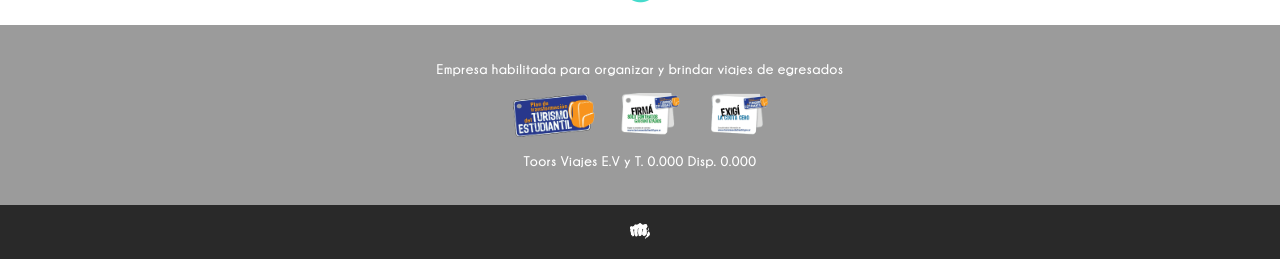
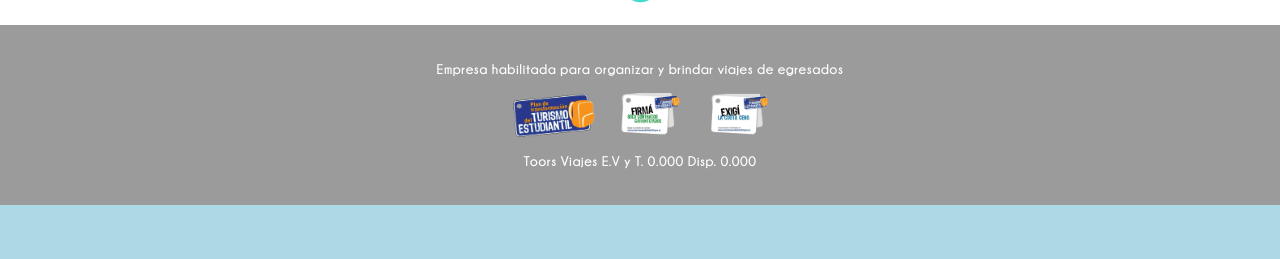
Before and after one commit to lacuevatv/troops, a PHP site: page / in a window 1280 px wide. Shown: the part 1664-1923 px from the top of the page. After the commit the page ends 1869 px from the top, so only its background shows below. Run offline with PHP 8.4, Linux system fonts and the light colour scheme; data that the repository does not hold is empty.

Commit message:
quite el legal de hit abajo

```diff
--- a/web/assets/css/sass/footer.scss
+++ b/web/assets/css/sass/footer.scss
@@ -69,98 +69,3 @@ footer {
         }
     }
 }
-
-
-//hit legales
-.hit-legales{
-    color:$color-blanco;
-    background-color: #292929;
-    text-align: center;
-    font-size: 100%;
-    padding: 15px 0;
-
-    a {
-        position: relative;
-        img {
-            vertical-align: bottom;
-                width: 20px;
-            @media (max-width: $md) {
-                width: 30px;
-            }
-        }
-
-        &:hover {
-            &:before {
-                @media (min-width: $md) {
-                content: "Design and development";
-                position: absolute;
-                text-transform: uppercase;
-                display: inline-block;
-                line-height: 170%;
-                    left: -265px;
-                    top: -6px;
-                    width: 268px;
-                    font-size: 85%;
-                }
-            }
-        &:after {
-                @media (min-width: $md) {
-                    content: "";
-                    display: inline-block;
-                    position: absolute;
-                    font-size: 100%;
-                    background: url(../images/logo-hit-fuente.png) no-repeat;
-                    background-size: cover;
-                    top: -3px;
-                    right: -50px;
-                    width: 29px;
-                    height: 16px;
-                }
-            }
-        }//cierra hover
-
-        &:before {
-            content: "Design and development";
-            position: absolute;
-            text-transform: uppercase;
-            display: inline-block;
-            left: -177px;
-            top: -8px;
-            width: 196px;
-            font-size: 60%;
-            line-height: 170%;
-            opacity: 0.7;
-            @media (min-width: $sm) {
-                left: -243px;
-                width: 228px;
-                opacity: 1;
-            }
-            @media (min-width: $md) {
-                content: none;
-            }
-        }
-        &:after {
-            display: inline-block;
-            position: absolute;
-            content: "";
-            top: -9px;
-            right: -53px;
-            width: 32px;
-            height: 15px;
-            font-size: 100%;
-            background: url(../images/logo-hit-fuente.png) no-repeat;
-            background-size: cover;
-            opacity: 0.8;
-            @media (min-width: $sm) {
-                top: -5px;
-                right: -66px;
-                width: 36px;
-                height: 18px;
-            }
-            @media (min-width: $md) {
-                content: none;
-            }
-        }
-
-    }//cierra a
-}//cierre hit-legales
--- a/web/assets/css/style.css
+++ b/web/assets/css/style.css
@@ -282,84 +282,6 @@ footer {
       #legales p {
         font-size: 100%;
         letter-spacing: .5px; } }
-
-.hit-legales {
-  color: #fff;
-  background-color: #292929;
-  text-align: center;
-  font-size: 100%;
-  padding: 15px 0; }
-  .hit-legales a {
-    position: relative; }
-    .hit-legales a img {
-      vertical-align: bottom;
-      width: 20px; }
-      @media (max-width: 992px) {
-        .hit-legales a img {
-          width: 30px; } }
-    @media (min-width: 992px) {
-      .hit-legales a:hover:before {
-        content: "Design and development";
-        position: absolute;
-        text-transform: uppercase;
-        display: inline-block;
-        line-height: 170%;
-        left: -265px;
-        top: -6px;
-        width: 268px;
-        font-size: 85%; } }
-    @media (min-width: 992px) {
-      .hit-legales a:hover:after {
-        content: "";
-        display: inline-block;
-        position: absolute;
-        font-size: 100%;
-        background: url(../images/logo-hit-fuente.png) no-repeat;
-        background-size: cover;
-        top: -3px;
-        right: -50px;
-        width: 29px;
-        height: 16px; } }
-    .hit-legales a:before {
-      content: "Design and development";
-      position: absolute;
-      text-transform: uppercase;
-      display: inline-block;
-      left: -177px;
-      top: -8px;
-      width: 196px;
-      font-size: 60%;
-      line-height: 170%;
-      opacity: 0.7; }
-      @media (min-width: 767px) {
-        .hit-legales a:before {
-          left: -243px;
-          width: 228px;
-          opacity: 1; } }
-      @media (min-width: 992px) {
-        .hit-legales a:before {
-          content: none; } }
-    .hit-legales a:after {
-      display: inline-block;
-      position: absolute;
-      content: "";
-      top: -9px;
-      right: -53px;
-      width: 32px;
-      height: 15px;
-      font-size: 100%;
-      background: url(../images/logo-hit-fuente.png) no-repeat;
-      background-size: cover;
-      opacity: 0.8; }
-      @media (min-width: 767px) {
-        .hit-legales a:after {
-          top: -5px;
-          right: -66px;
-          width: 36px;
-          height: 18px; } }
-      @media (min-width: 992px) {
-        .hit-legales a:after {
-          content: none; } }
 
 /*--------------------------------------------------------------
 6.0 header
--- a/web/footer.php
+++ b/web/footer.php
@@ -52,12 +52,6 @@
     		</div>
     	</section>
 
-        <aside class="hit-legales">
-            <a href="http://hit.com.ar/" target="_blank" class="btn logo-hit-footer">
-                <img src="<?php echo MAINSURL; ?>/assets/images/logo-hit-static.png" alt="Hit" class="logo-hit">
-            </a>
-        </aside>
-
     </footer>
 
 </div><!--- //.wrapper-site -->
```
Also changed, not shown: 1 other file.
